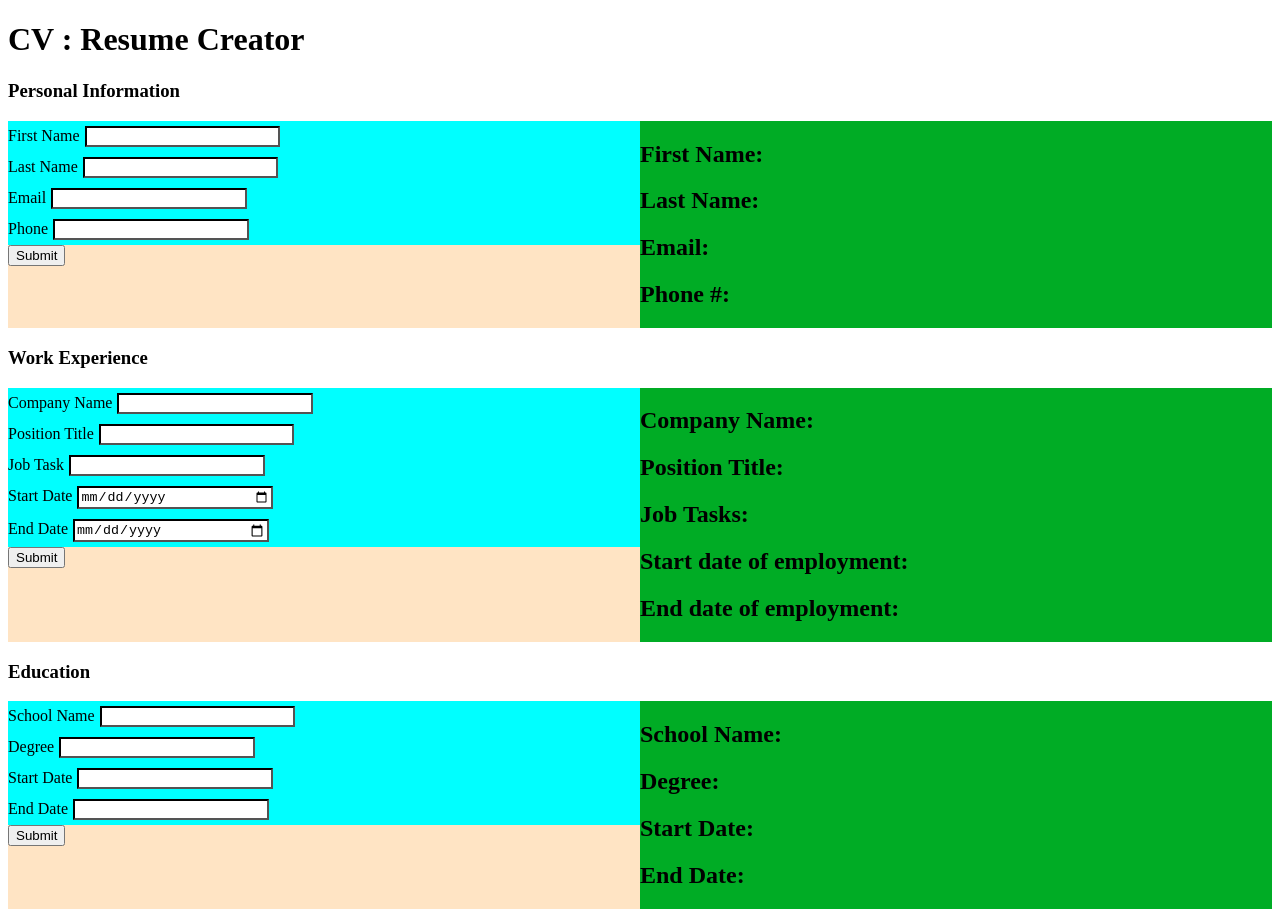
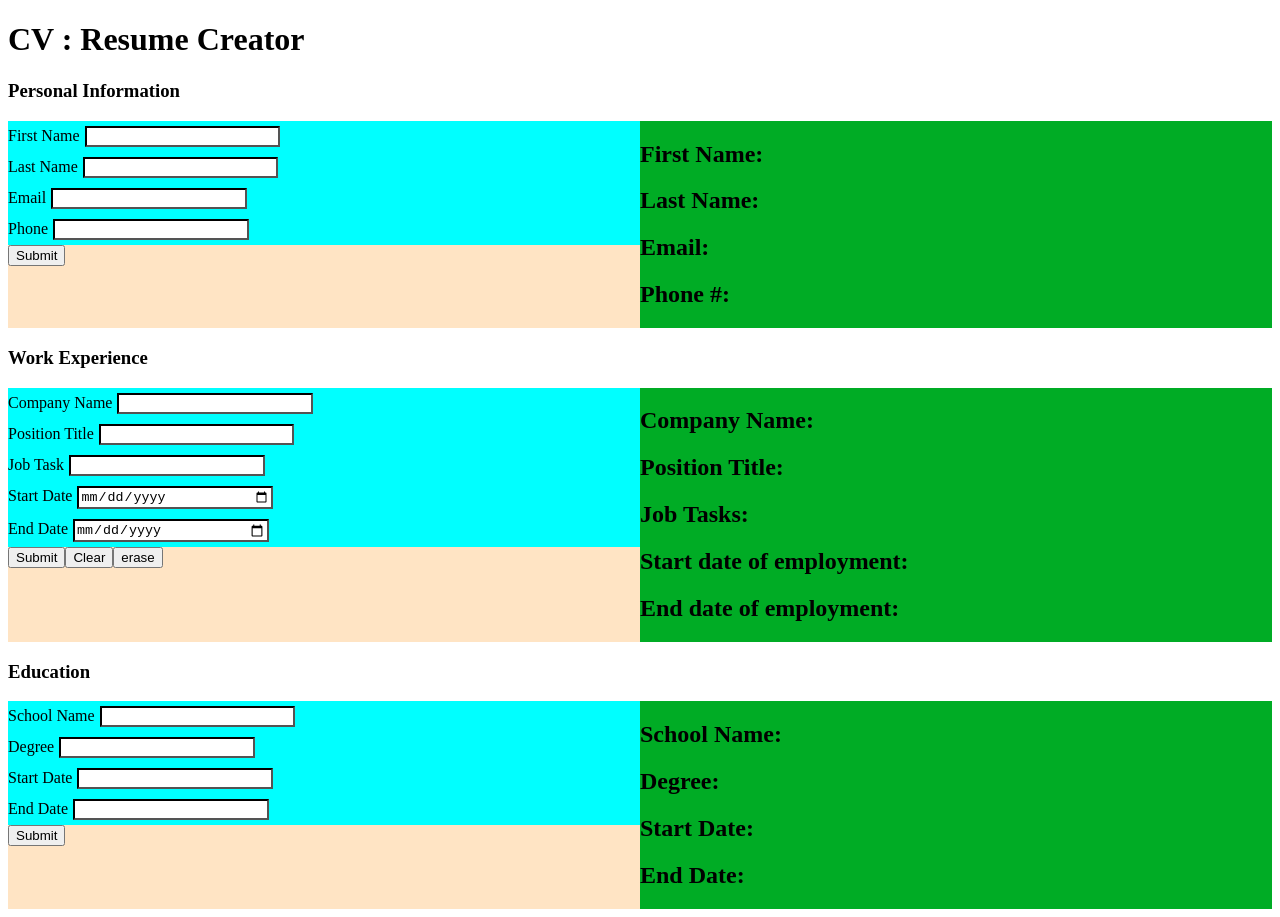
Before and after one commit to Ace-86/cv-project, a React (Create React App) app: page / in a window 1280 px wide. Built offline with nearby package versions, Linux system fonts and the light colour scheme.

Commit message:
clear input functional

```diff
--- a/src/component/practicalExp.js
+++ b/src/component/practicalExp.js
@@ -12,6 +12,8 @@ import "../styles/style.css"
           data: {}
         };
       }
+
+
 
       handleChange = (e, type) => {
         this.setState({ ...this.state, [type]: e.target.value });
@@ -28,14 +30,38 @@ import "../styles/style.css"
             sdoe,
             edoe
           }
-        });
+        })
         console.log(this.state);
       };
+
+
+      clearInput = (e) => {
+        e.preventDefault();
+        this.setState({
+
+          cName: "",
+          position: "",
+          tasks: "",
+          sdoe: "",
+          edoe: ""
+
+      })
+      console.log(this.state);
+    }
+
+    // display = (e) => {
+    //   e.preventDefault();
+    //   this.setState (
+    //   {state.data.cName: ""})
+    //   console.log(this.state)
+    // }
+
+
       render() {
 
         return (
           <div className="container">
-            <form onSubmit={this.handleSubmit}>
+            <form >
 
             <div className="leftcolumn">
               <label>Company Name</label>
@@ -103,7 +129,26 @@ import "../styles/style.css"
               />
                <br />
                </div>
-              <button type="submit">Submit</button>
+
+              <button
+              onClick={this.handleSubmit}
+              type="submit">
+                Submit
+              </button>
+
+              <button onClick= {
+                  this.clearInput}>
+                  Clear
+                  </button>
+
+
+              <button
+              type="reset"
+              onClick = {
+                this.display}>
+              erase
+              </button>
+
             </form>
 
             <div className= "rightcolumn">
```
